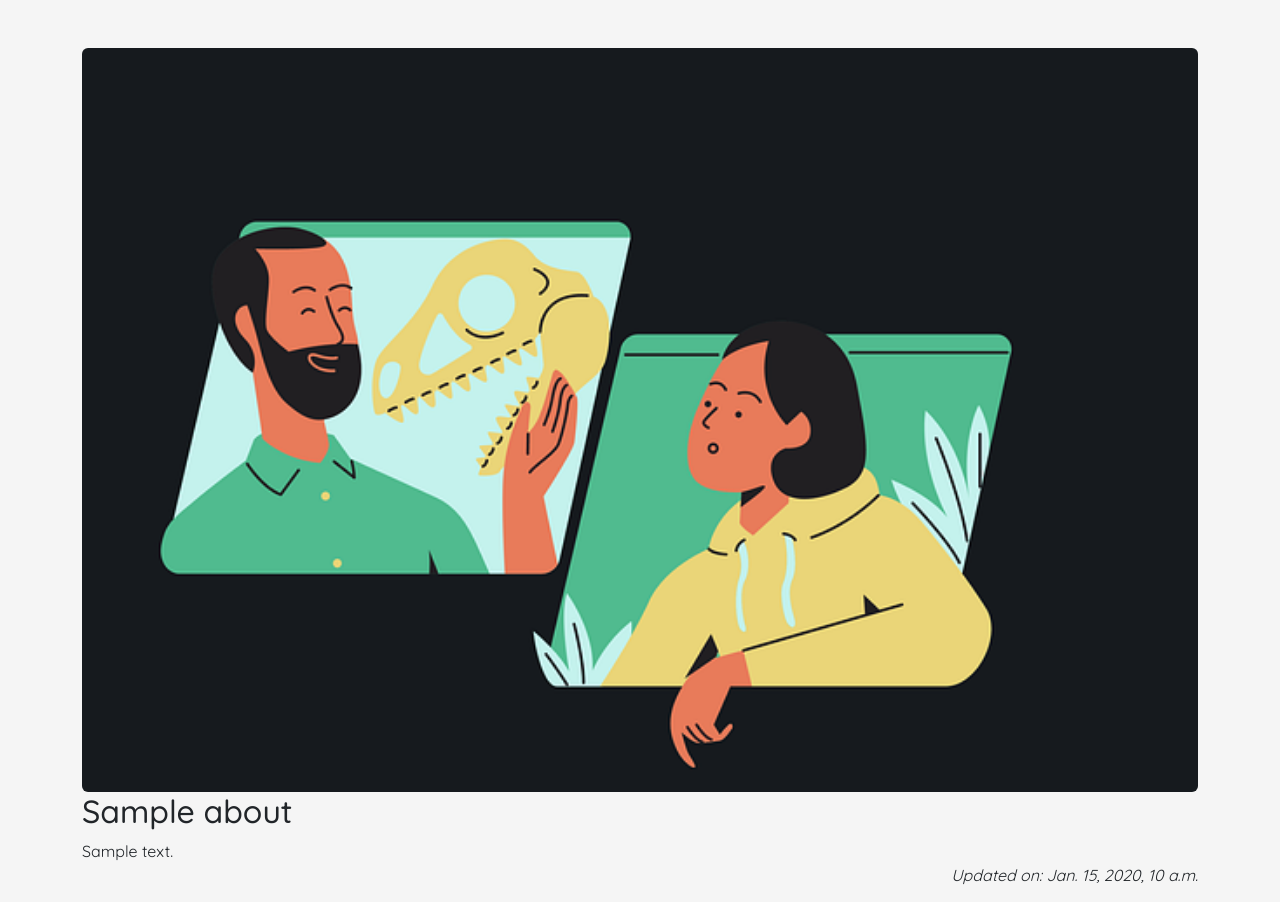
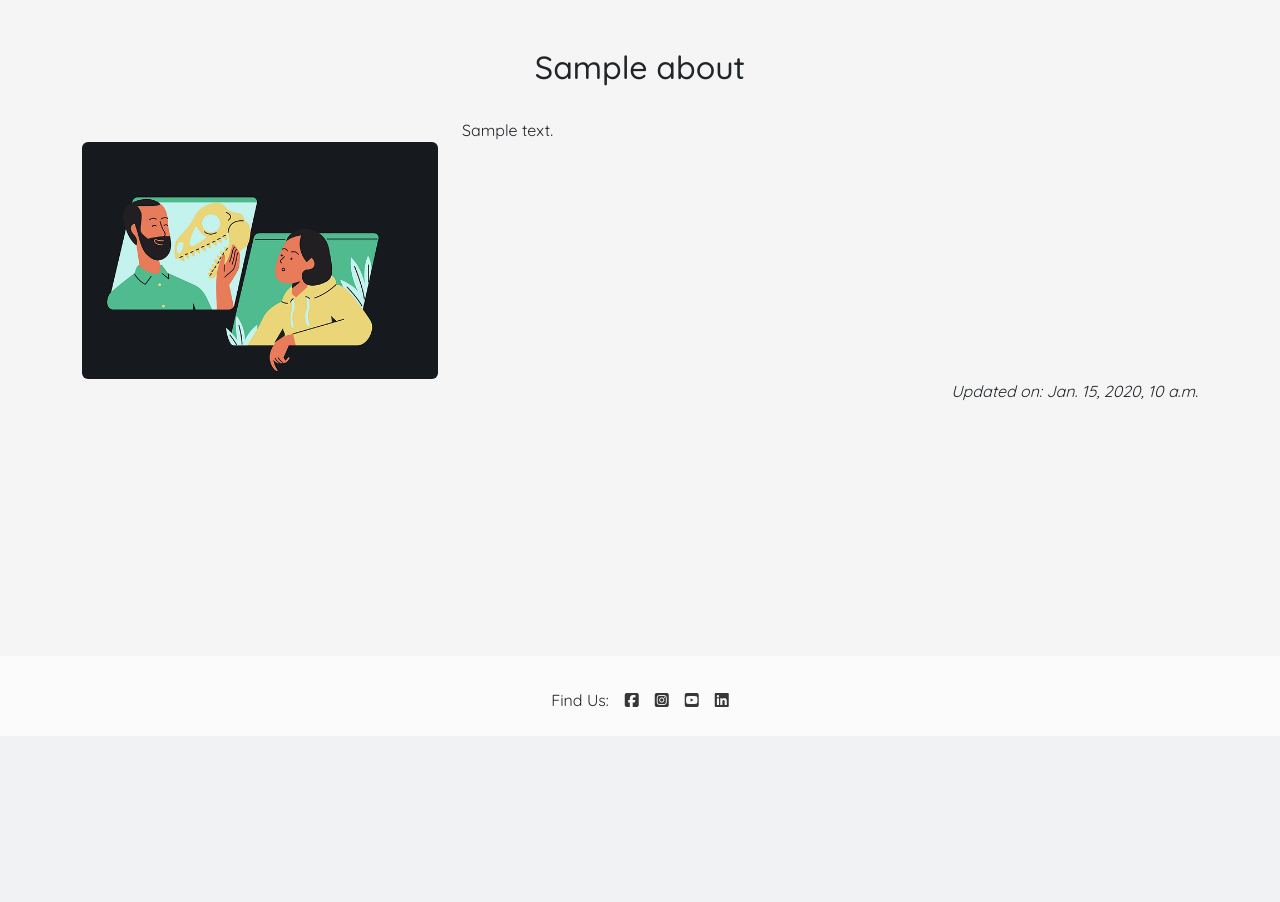
Before and after one commit to asyaharoyan/test-olp, a Django app: page /about/ in a window 1280 px wide. Shown: the part 64-966 px from the top of the page. After the commit the page ends 771 px from the top, so only its background shows below. Run offline with Django 4.2, Linux system fonts and the light colour scheme; tables that the repository leaves empty hold one stand-in row (values such as "Sample post"); some libraries are stand-ins or nearby versions.

Commit message:
Add About content

```diff
--- a/about/templates/about/about.html
+++ b/about/templates/about/about.html
@@ -3,20 +3,23 @@
 {% load static %}
 <div class="container mt-5">
   <div class="row">
-    <div class="col-12 text-center">
-      <img src="{% static 'images/brainon.png' %}" class="rounded about-img" alt="BrainOn brand picture"/>
+    <div class="col-12">
+    <h2 class="text-center">{{ about.title }}</h2>
+    <br>
+  </div>
+    <div class="col-4 text-center">
+      <br>
+        <img src="{% static 'images/brainon.png' %}" class="rounded about-img" alt="BrainOn brand picture"/>
     </div>
     <div class="col-8">
-      <!-- Title goes between these h2 tags -->
-      <h2>{{ about.title }}</h2>
-      <!-- Content goes directly underneath this -->
-      {{ about.content | safe }}
+      <div class="col-10">
+        {{ about.content | safe }}
+      </div>
     </div>
   </div>
   <div class="row">
     <div class="col text-right">
       <!-- Updated on field goes in here -->
-
       <p class="text-end"><em>Updated on: {{ about.updated_on }}</em></p>
     </div>
   </div>
```
